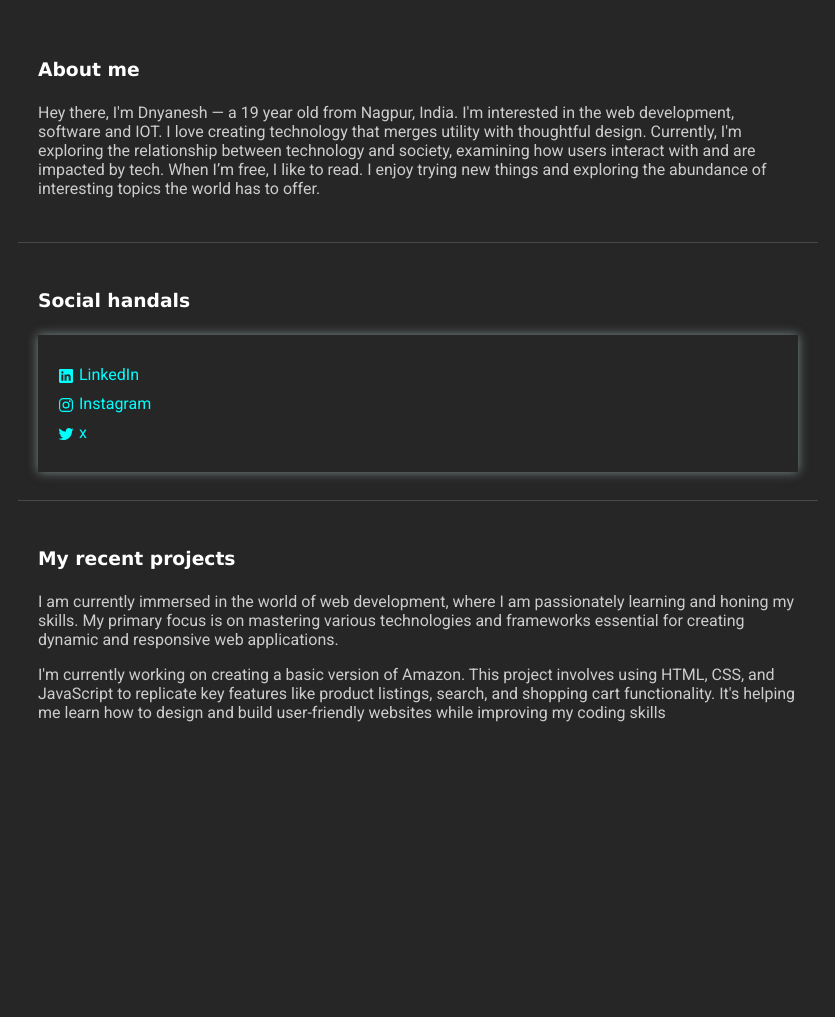
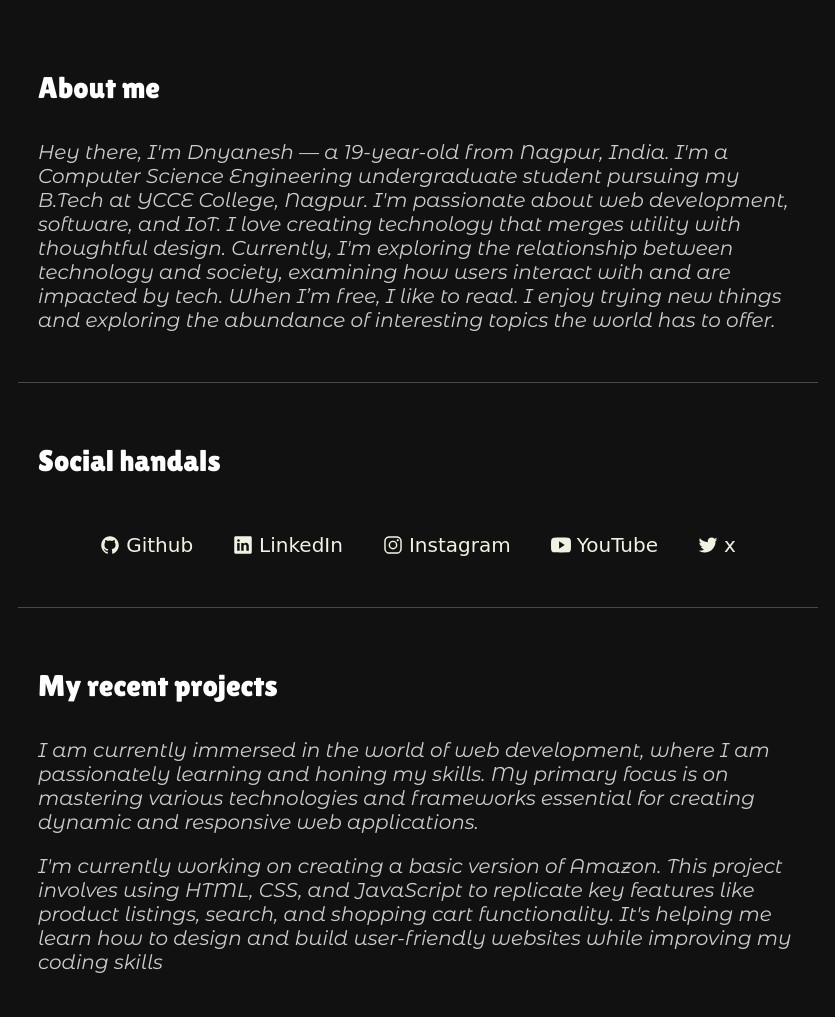
Before and after one commit to Dnyaneshpise/me, a plain HTML site: page index.html in a window 1280 px wide. Shown: the whole page, without its empty margins (222-1057 px from the left). Before the commit the page ends 800 px from the top, so only its background shows below. Drawn offline with nearby package versions, Linux system fonts and the light colour scheme; a web font is replaced by a local one.

Commit message:
Improve some syles added links chaned fonts

```diff
--- a/index.html
+++ b/index.html
@@ -6,7 +6,9 @@
   <meta name="viewport" content="width=device-width, initial-scale=1.0">
   <title>Dnyanesh</title>
   <link rel="stylesheet" href="styles.css">
-  <link href="https://fonts.googleapis.com/css2?family=Roboto:wght@400;700&display=swap" rel="stylesheet">
+  <link rel="preconnect" href="https://fonts.googleapis.com">
+  <link rel="preconnect" href="https://fonts.gstatic.com" crossorigin>
+  <link href="https://fonts.googleapis.com/css2?family=Lilita+One&family=Montserrat+Alternates:ital,wght@0,100;0,200;0,300;0,400;0,500;0,600;0,700;0,800;0,900;1,100;1,200;1,300;1,400;1,500;1,600;1,700;1,800;1,900&family=Playwrite+NG+Modern:wght@100..400&display=swap" rel="stylesheet">
 </head>
 
 <body>
@@ -14,13 +16,7 @@
     <section class="myInfo">
       <h3>About me</h3>
       <p>
-        Hey there, I'm Dnyanesh — a 19 year old from Nagpur, India. I'm interested in the web development, software
-        and IOT.
-
-        I love creating technology that merges utility with thoughtful design. Currently, I'm exploring the relationship
-        between technology and society, examining how users interact with and are impacted by tech.
-
-        When I’m free, I like to read. I enjoy trying new things and exploring the abundance of interesting topics the world has to offer.
+        Hey there, I'm Dnyanesh — a 19-year-old from Nagpur, India. I'm a Computer Science Engineering undergraduate student pursuing my B.Tech at YCCE College, Nagpur. I'm passionate about web development, software, and IoT. I love creating technology that merges utility with thoughtful design. Currently, I'm exploring the relationship between technology and society, examining how users interact with and are impacted by tech. When I’m free, I like to read. I enjoy trying new things and exploring the abundance of interesting topics the world has to offer.
       </p>
     </section>
     <hr>
@@ -29,15 +25,22 @@
         Social handals
       </h3>
       <div>
+        <a href="https://github.com/dnyaneshpise" target="_blank">
+          <ion-icon name="logo-github"></ion-icon>Github
+        </a>
         <a href="https://www.linkedin.com/in/kanhapise/" target="_blank">
           <ion-icon name="logo-linkedin"></ion-icon>LinkedIn
         </a>
         <a href="https://www.instagram.com/pisekanha/" target="_blank">
           <ion-icon name="logo-instagram"></ion-icon>Instagram
         </a>
+        <a href="https://www.youtube.com/@pisekanha" target="_blank">
+          <ion-icon name="logo-youtube"></ion-icon>YouTube
+        </a>
         <a href="https://twitter.com/kanhapise" target="_blank">
           <ion-icon name="logo-twitter"></ion-icon>x
         </a>
+
       </div>
     </section>
     <hr>
--- a/styles.css
+++ b/styles.css
@@ -1,33 +1,43 @@
-/* styles.css */
-
 body {
-  font-family: 'Roboto', sans-serif;
-  background-color: #272626;
-  color: #fff;
+  font-family: "Lilita One", sans-serif;
+  font-weight: 400;
+  font-style: italic;
+  font-size: 20px;
+  background-color: #111111;
   margin: 0;
   padding: 0;
 }
 
 div {
+  font-family: "Montserrat Alternates";
   max-width: 800px;
   margin: 0 auto;
   padding: 20px;
-  background: #272626;
+  background: #111111;
 
 }
-.socialInfo div{
-  box-shadow: 0 0 10px rgba(201, 237, 238, 0.5);
+.socialInfo div {
+  display: flex;
+  justify-content: center;
+  align-items: center;
 }
-
+.socialInfo a {
+  display: flex;
+  align-items: center;
+  margin: 0 20px; /* Spacing between links */
+}
 section {
   padding: 20px;
   box-sizing: border-box;
 }
 
 h3 {
-  color: #fff;
+  color: #ffffff;
   padding-bottom: 5px;
-  font-family:'Lucida Sans', 'Lucida Sans Regular', 'Lucida Grande', 'Lucida Sans Unicode';
+  font-family: "Lilita One", sans-serif;
+  font-weight: 400;
+  font-size: 30px;
+  font-style: normal;
 }
 
 p {
@@ -35,7 +45,11 @@ p {
 }
 
 a {
-  color: #00FFFF;
+  font-family: "Playwrite NG Modern", cursive;
+  font-optical-sizing: auto;
+  font-weight: weight;
+  font-style: normal;
+  color: rgb(242, 242, 226);
   text-decoration: none;
   display: block;
   margin: 10px 0;
@@ -47,7 +61,7 @@ a:hover {
 
 ion-icon {
   vertical-align: middle;
-  margin-right: 5px;
+  margin-right: 6px;
 }
 
 hr {
@@ -55,3 +69,15 @@ hr {
   height: 1px;
   background: #494949;
 }
+
+@media screen and (max-width: 600px) {
+  .socialInfo div {
+      flex-direction: column; /* Stack links vertically */
+      align-items: flex-start; /* Center-align items horizontally */
+  }
+
+  .socialInfo a {
+      display: block; /* Ensure links take full width */
+      margin: 10px 0; /* Add vertical margin between links */
+  }
+}
```
